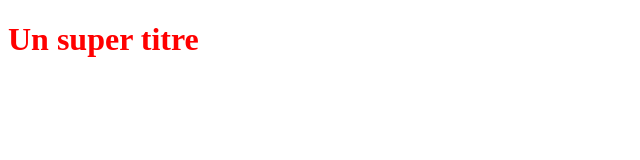
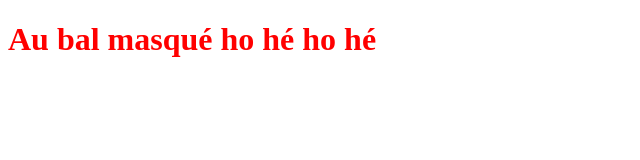
Before and after one commit to Ivan69-tech/1stProject, a plain HTML site: page index.html in a window 1280 px wide. Shown: the whole page, without its empty margins (0-640 px from the left). Drawn offline with Linux system fonts and the light colour scheme.

Commit message:
modif html

```diff
--- a/index.html
+++ b/index.html
@@ -5,6 +5,6 @@
    <link rel="stylesheet" type="text/css" href="styles.css">
 </head>
 <body>
-   <h1>Un super titre</h1>
+   <h1>Au bal masqué ho hé ho hé</h1>
 </body>
 </html>
```
